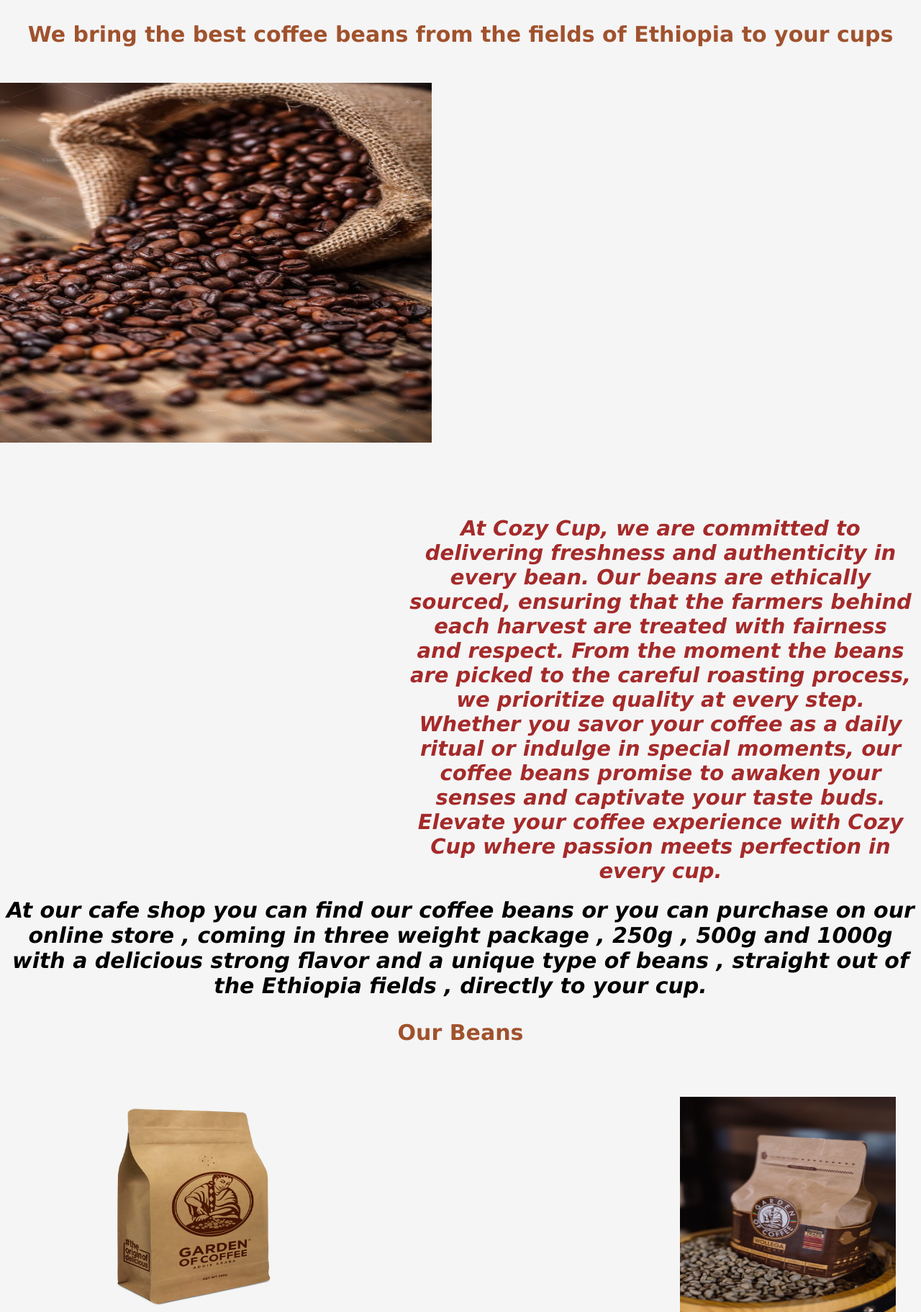
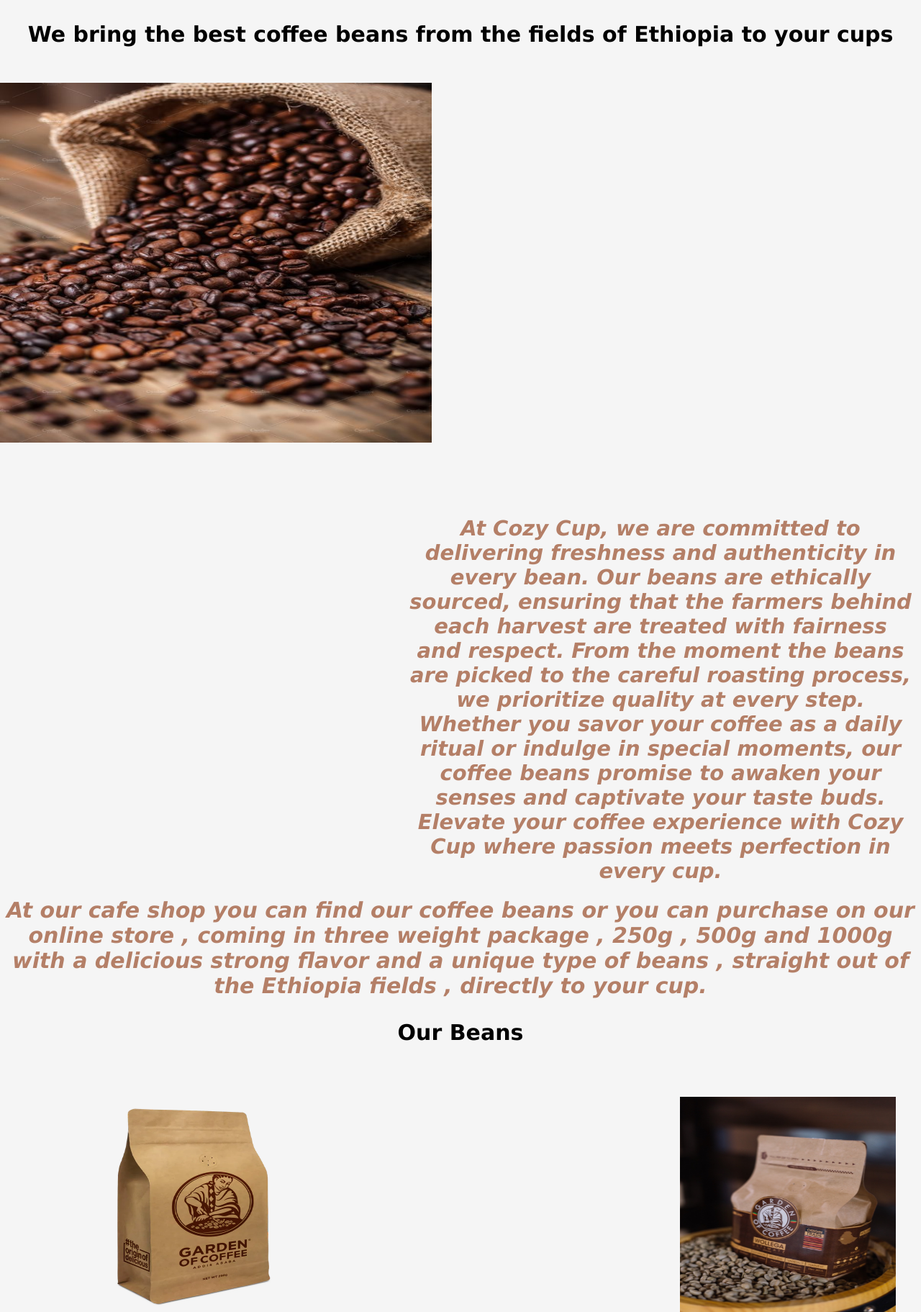
Before and after one commit to anisamustafa/Projekti-Web, a PHP site: page /cozyStore.html in a window 1280 px wide. Shown: the part 100-1923 px from the top of the page at 72% size. Run offline with PHP 8.4, Linux system fonts and the light colour scheme.

Commit message:
cozy store

```diff
--- a/style.css
+++ b/style.css
@@ -434,11 +434,12 @@ h1{
     margin-top: 30px;
     font-family: 'Lucida Sans', 'Lucida Sans Regular', 'Lucida Grande', 'Lucida Sans Unicode', Geneva, Verdana, sans-serif;
     font-size: 30px;
-    color: sienna;
     text-align: center;
+    color: black;
 }
 .cozyStore_head h3{
     font-family: 'Lucida Sans', 'Lucida Sans Regular', 'Lucida Grande', 'Lucida Sans Unicode', Geneva, Verdana, sans-serif;
+    color: rgb(180, 127, 103);
     font-style: italic;
     text-align: center;
     font-size: 30px
@@ -462,7 +463,7 @@ h1{
     font-family: 'Lucida Sans', 'Lucida Sans Regular', 'Lucida Grande', 'Lucida Sans Unicode', Geneva, Verdana, sans-serif;
     font-style: italic;
     font-size: 29px;
-    color: brown;
+    color: rgb(180, 127, 103);
 }
 
 
```
